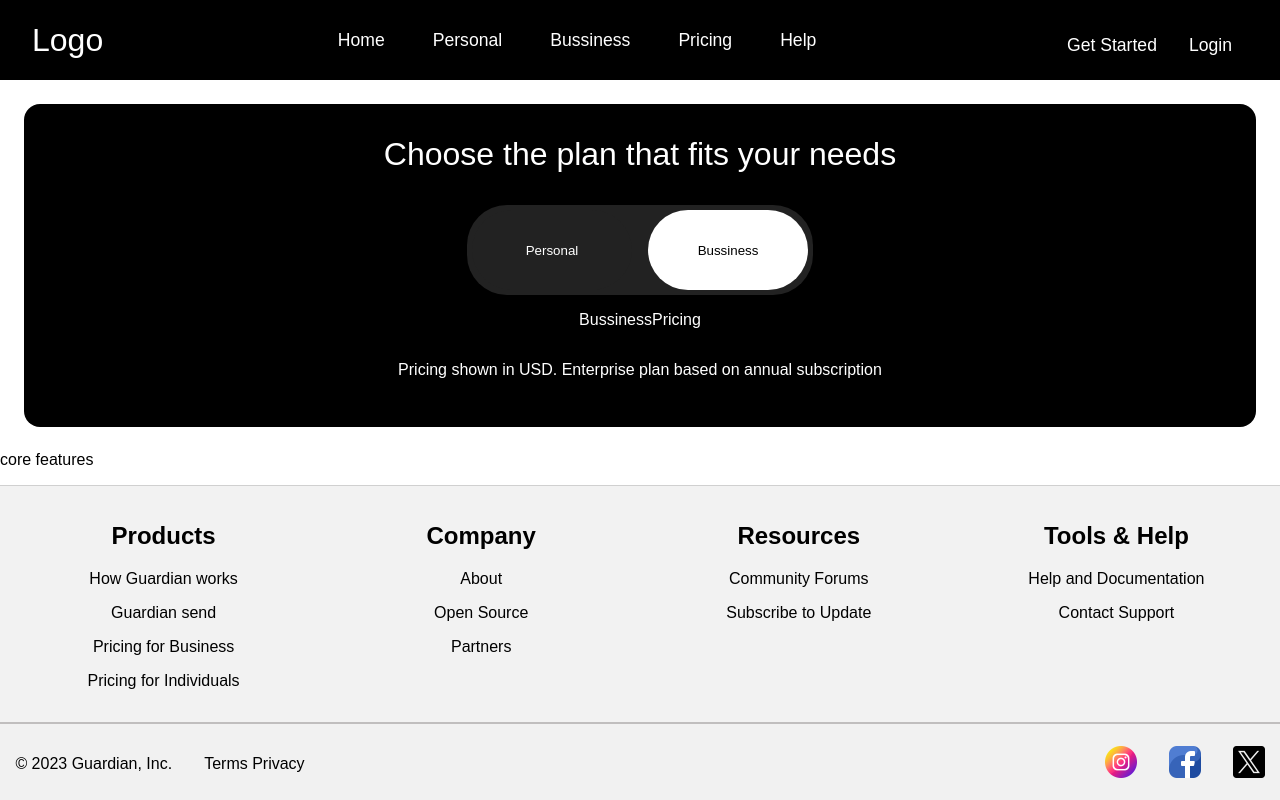
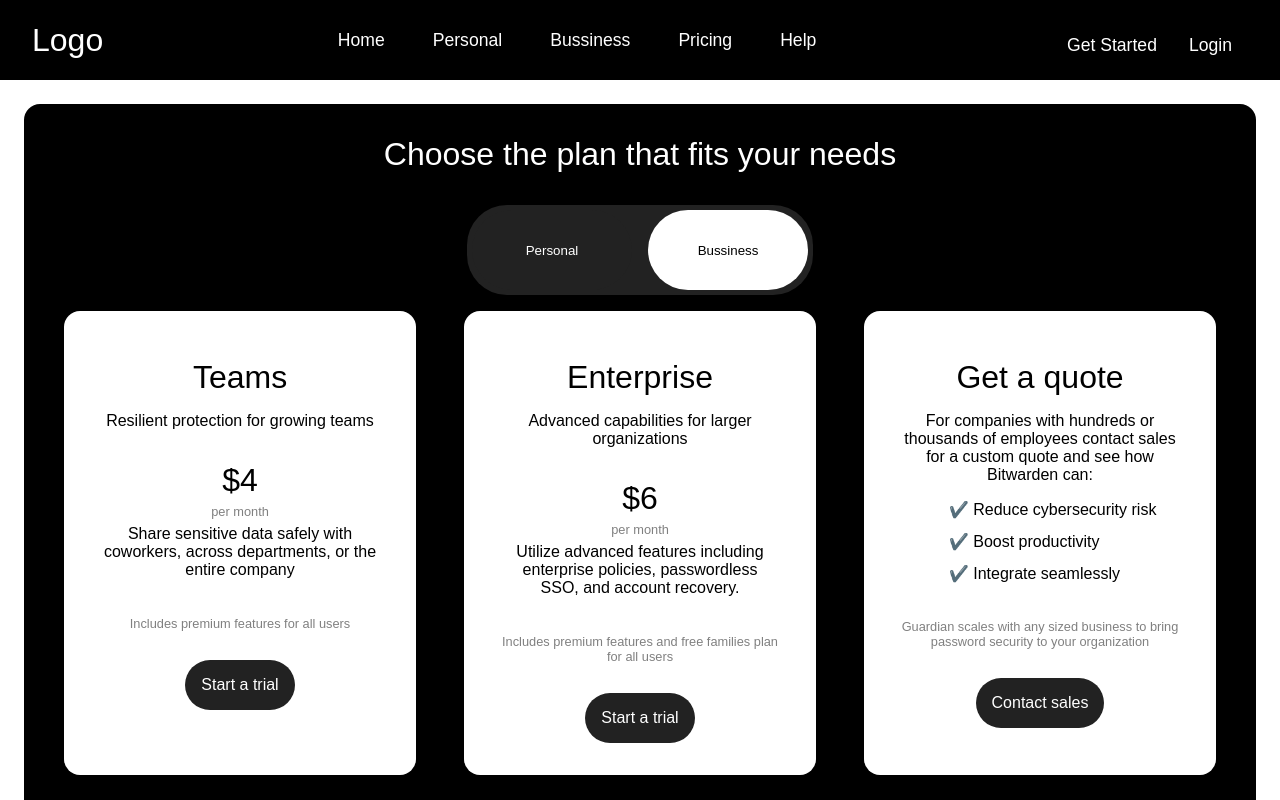
Before and after one commit to KrishT0/Guardian, a React (Vite) app in the folder frontend/: page /pricing in a window 1280 px wide. Both pictures are taken after a click on the button "Personal". Shown: the top 800 px of the page. Built offline with nearby package versions, Linux system fonts and the light colour scheme.

Commit message:
Update Navbar and Pricing components

```diff
--- a/frontend/src/components/Home/bussinessPricing/BussinessPricing.jsx
+++ b/frontend/src/components/Home/bussinessPricing/BussinessPricing.jsx
@@ -1,11 +1,14 @@
 import React from "react";
 import classes from "./bussinessPricing.module.css";
+import { Link } from "react-router-dom";
 
 function BussinessPricing() {
   return (
     <section className={classes.section}>
       <p>Work more productively and power up your protection</p>
-      <button>Start bussiness Trial</button>
+      <Link to="/pricing">
+        <button>Start bussiness Trial</button>
+      </Link>
     </section>
   );
 }
--- a/frontend/src/components/Home/hero/HeroSection.jsx
+++ b/frontend/src/components/Home/hero/HeroSection.jsx
@@ -2,6 +2,7 @@ import React from "react";
 import classes from "./hero.module.css";
 
 import image from "../../../assets/website-demo.png";
+import { Link } from "react-router-dom";
 
 function HeroSection() {
   return (
@@ -13,8 +14,12 @@ function HeroSection() {
           passwords, passkeys, and sensitive information.
         </p>
         <div className={classes.btnGroup}>
-          <button className={classes.btn}>Get Started today</button>
-          <button className={classes.btn}> View Pricing</button>
+          <Link to="/auth/sign-up">
+            <button className={classes.btn}>Get Started today</button>
+          </Link>
+          <Link to="/pricing">
+            <button className={classes.btn}> View Pricing</button>
+          </Link>
         </div>
       </div>
       <img src={image} alt="Application demo image" className={classes.right} />
--- a/frontend/src/components/Navbar/Navbar.jsx
+++ b/frontend/src/components/Navbar/Navbar.jsx
@@ -7,7 +7,7 @@ function Navbar() {
     <nav>
       <div>Logo</div>
       <div className={classes.center}>
-        <Link to="/ola" className={classes.btn}>
+        <Link to="/" className={classes.btn}>
           Home
         </Link>
         <Link to="/ola" className={classes.btn}>
--- /dev/null
+++ b/frontend/src/components/Others/Pricing/BussinessCard.jsx
@@ -0,0 +1,30 @@
+import React from "react";
+import classes from "./pricing.module.css";
+
+function BussinessCard({ data }) {
+  return (
+    <div className={classes.cardB}>
+      <h1>{data.heading}</h1>
+      <p>{data.ptop}</p>
+      {data.price && (
+        <>
+          <p className={classes.price}>{data.price}</p>
+          <p className={classes.smallP}>per month</p>
+        </>
+      )}
+      {data.pdown ? (
+        <p className={classes.medP}>{data.pdown}</p>
+      ) : (
+        <ul>
+          {data.list.map((i, index) => {
+            return <li key={index}>{i}</li>;
+          })}
+        </ul>
+      )}
+      <p className={classes.lastP}>{data.smallp}</p>
+      <button>{data.btn}</button>
+    </div>
+  );
+}
+
+export default BussinessCard;
--- a/frontend/src/components/Others/Pricing/BussinessPricing.jsx
+++ b/frontend/src/components/Others/Pricing/BussinessPricing.jsx
@@ -1,7 +1,49 @@
 import React from "react";
+import classes from "./pricing.module.css";
+import BussinessCard from "./BussinessCard";
 
 function BussinessPricing() {
-  return <div>BussinessPricing</div>;
+  const data = [
+    {
+      heading: "Teams",
+      ptop: "Resilient protection for growing teams",
+      price: "$4",
+      month: "per month/ per user",
+      pdown:
+        "Share sensitive data safely with coworkers, across departments, or the entire company",
+      smallp: "Includes premium features for all users",
+      btn: "Start a trial",
+    },
+    {
+      heading: "Enterprise",
+      ptop: "Advanced capabilities for larger organizations",
+      price: "$6",
+      month: "per month/ per user",
+      pdown:
+        "Utilize advanced features including enterprise policies, passwordless SSO, and account recovery.",
+      smallp: "Includes premium features and free families plan for all users",
+      btn: "Start a trial",
+    },
+    {
+      heading: "Get a quote",
+      ptop: "For companies with hundreds or thousands of employees contact sales for a custom quote and see how Bitwarden can:",
+      list: [
+        "Reduce cybersecurity risk",
+        "Boost productivity",
+        "Integrate seamlessly",
+      ],
+      smallp:
+        "Guardian scales with any sized business to bring password security to your organization",
+      btn: "Contact sales",
+    },
+  ];
+  return (
+    <main className={classes.main}>
+      {data.map((i, index) => {
+        return <BussinessCard key={index} data={i} />;
+      })}
+    </main>
+  );
 }
 
 export default BussinessPricing;
--- /dev/null
+++ b/frontend/src/components/Others/Pricing/CoreFeatureList.jsx
@@ -0,0 +1,16 @@
+import React from "react";
+import classes from "./coreFeatures.module.css";
+
+function CoreFeatureList({ list }) {
+  return (
+    <div className={classes.card}>
+      <ul>
+        {list.list.map((item, index) => {
+          return <li key={index}>{item}</li>;
+        })}
+      </ul>
+    </div>
+  );
+}
+
+export default CoreFeatureList;
--- /dev/null
+++ b/frontend/src/components/Others/Pricing/CoreFeatures.jsx
@@ -0,0 +1,44 @@
+import React from "react";
+import classes from "./coreFeatures.module.css";
+import CoreFeatureList from "./CoreFeatureList";
+
+function CoreFeatures() {
+  const data = [
+    {
+      list: [
+        "Open source security",
+        "Zero-knowledge encryption",
+        "Unlimited devices, unlimited passwords",
+        "Browser, Mobile, Desktop apps",
+      ],
+    },
+    {
+      list: [
+        "Passkey management and usage",
+        "Store notes, credit cards, identities",
+        "Free sharing with another user",
+        "Bitwarden Send",
+      ],
+    },
+    {
+      list: [
+        "Username and password generator",
+        "Email alias integration",
+        "Advanced two-step login",
+        "Encrypted export",
+      ],
+    },
+  ];
+  return (
+    <div className={classes.pricing}>
+      <h1>Core features included in every Guardian account:</h1>
+      <div className={classes.list}>
+        {data.map((i, index) => {
+          return <CoreFeatureList key={index} list={i} />;
+        })}
+      </div>
+    </div>
+  );
+}
+
+export default CoreFeatures;
--- a/frontend/src/components/Others/Pricing/Pricing.jsx
+++ b/frontend/src/components/Others/Pricing/Pricing.jsx
@@ -2,6 +2,7 @@ import React, { useState } from "react";
 import classes from "./pricing.module.css";
 import PersonalPricing from "./PersonalPricing";
 import BussinessPricing from "./BussinessPricing";
+import CoreFeatures from "./CoreFeatures";
 
 function Pricing() {
   const [priceMode, setPriceMode] = useState("personal");
@@ -39,7 +40,7 @@ function Pricing() {
           Pricing shown in USD. Enterprise plan based on annual subscription
         </p>
       </section>
-      <p>core features</p>
+      <CoreFeatures />
     </section>
   );
 }
--- /dev/null
+++ b/frontend/src/components/Others/Pricing/coreFeatures.module.css
@@ -0,0 +1,30 @@
+.pricing {
+  display: flex;
+  flex-direction: column;
+  gap: 3rem;
+  margin-top: 2rem;
+}
+
+.pricing h1 {
+  text-align: center;
+  font-size: 2rem;
+  font-weight: 400;
+  margin-top: 5rem;
+}
+
+.list {
+  display: flex;
+  justify-content: center;
+  gap: 3rem;
+}
+
+.card {
+  background: rgb(208, 208, 208);
+  margin-bottom: 7rem;
+  padding: 2rem;
+  border-radius: 1rem;
+}
+
+.card li{
+     margin-bottom: 0.5rem;
+}
--- a/frontend/src/components/Others/Pricing/pricing.module.css
+++ b/frontend/src/components/Others/Pricing/pricing.module.css
@@ -56,6 +56,7 @@
   border-radius: 1rem;
   padding: 2rem;
   text-align: center;
+  width: 18rem;
 }
 
 .price {
@@ -75,26 +76,30 @@
   font-weight: 400;
 }
 
-.card ul {
+.card ul,
+.cardB ul {
   list-style: none;
   text-align: left;
 }
 
-.card li {
+.card li,
+.cardB li {
   margin: 0.8rem;
 }
 
-.card ul li:before {
+.card ul li:before,
+.cardB ul li:before {
   content: "✔️ ";
 }
 
-.lastP{
+.lastP {
   margin-top: 2.3rem;
   font-size: 0.8rem;
   color: grey;
 }
 
-.card button{
+.card button,
+.cardB button {
   margin-top: 1rem;
   padding: 1rem;
   border-radius: 2.5rem;
@@ -106,8 +111,24 @@
   cursor: pointer;
 }
 
-.finalP{
+.finalP {
   font-size: 1rem;
   font-weight: 400;
   margin: 2rem;
 }
+
+/* bussiness card */
+
+.cardB {
+  background: white;
+  color: black;
+  border-radius: 1rem;
+  padding: 2rem;
+  text-align: center;
+  width: 18rem;
+}
+
+.medP {
+  margin: 0.4rem;
+  font-size: 1rem;
+}
```
